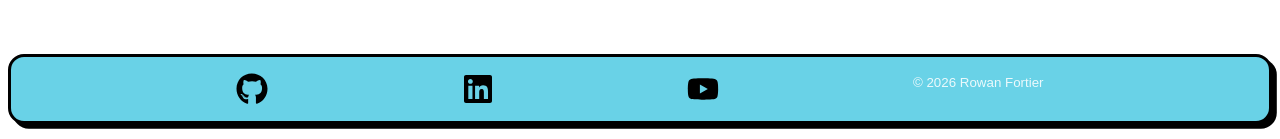
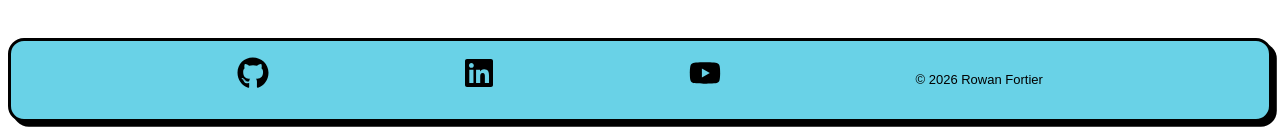
Before and after one commit to blobinaticuber/rowanfortier-website, a React (Vite) app in the folder my-react-app/: page / in a window 1280 px wide. Shown: the part 658-797 px from the top of the page. Built offline with nearby package versions, Linux system fonts and the light colour scheme.

Commit message:
tweak footer size again

```diff
--- a/my-react-app/src/components/Footer.css
+++ b/my-react-app/src/components/Footer.css
@@ -5,7 +5,11 @@ footer {
     right: 0;
     width: 100%;
     z-index: 100;
-    height: 6rem;
+    height: 7rem;
+}
+
+.footerText {
+    font-size: small;
 }
 
 .hstack {
--- a/my-react-app/src/components/Footer.jsx
+++ b/my-react-app/src/components/Footer.jsx
@@ -18,7 +18,7 @@ export function Footer() {
                     <a href="https://www.youtube.com/@RowanFortier" target="_blank">
                         <FaYoutube />
                     </a>
-                    <small>© 2026 Rowan Fortier</small>
+                    <p className="footerText">© 2026 Rowan Fortier</p>
                 </div>
             </Card>
         </footer>
```
